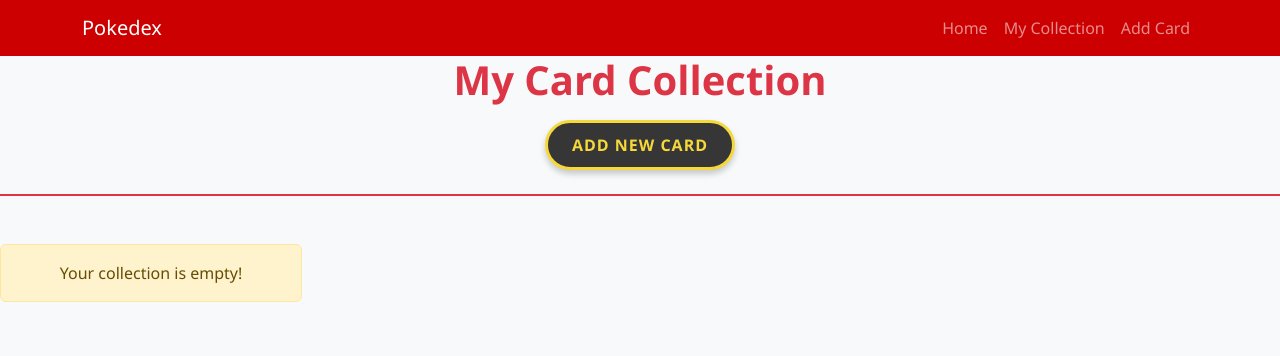
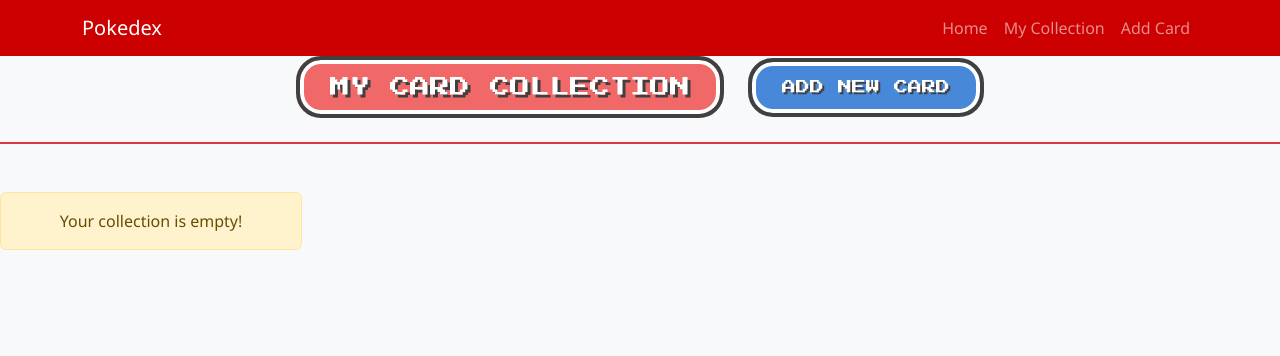
Before and after one commit to Mkamal-45/pokemon-card-collection, a Flask app: template templates/collection.html in a window 1280 px wide. Shown: the top 356 px of the page. Run offline with Flask 3, Linux system fonts and the light colour scheme; the template is opened without the code that fills it, so the values that code supplies are empty.

Commit message:
imported press start 2P font to getb the retro vibe,adjusted padding ratio on add_new_card btn and matched it to the Collection header, lowered font size on the header and set b-margin to zero

```diff
--- a/static/css/style.css
+++ b/static/css/style.css
@@ -1,5 +1,5 @@
 /*!important to override boostrap color*/
-
+@import url('https://fonts.googleapis.com/css2?family=Press+Start+2P&display=swap');
 body{
     background-color: #f8f9fa;
     font-family:'Segoe UI', Tahoma, Geneva, Verdana, sans-serif;
@@ -7,30 +7,38 @@ body{
 
 .bg-danger {
 background-color: #cc0000 !important;
-
 }
 
+.btn-retro-run {
+    font-family: 'Press Start 2P', monospace;
+    background-color: #4888d8;
+    color: white;
+    border: 4px solid #404040;
+    border-radius: 25px;
+    padding: 15px 30px;
+    text-transform: uppercase;
+    font-size: 14px;
+    box-shadow: inset 0 0 0 4px white;
+    text-shadow: 2px 2px 0px #404040;
+    transition: transform 0.1s;
+}
 
-.btn-ultraball {
-    background-color: #f0e3e3;
-    color: #f6d83a;
-    border: 3px solid #f6d83a;
-    border-radius: 50px;
-    padding: 10px 24px;
-    font-weight: 800;
+.btn-retro-run:hover {
+    transform: scale(1.05);
+    color: white;
+}
+
+.header-retro-fight {
+    font-family: 'Press Start 2P', monospace;
+    background-color: #f06868;
+    color: white;
+    border: 4px solid #404040;
+    border-radius: 25px;
+    padding: 15px 30px;
+    display: inline-block;
+    box-shadow: inset 0 0 0 4px white;
+    text-shadow: 3px 3px 0px #404040;
     text-transform: uppercase;
-    letter-spacing: 1px;
-    box-shadow: 0 4px 6px rgba(0,0,0,0.2);
-    transition: all 0.2s ease-in-out;
+    font-size: 20px;
+    margin-bottom: 0;
 }
-.btn-ultraball {
-    background-color: #363636;
-    color: #f6d83a;
-    border: 3px solid #f6d83a;
-    border-radius: 50px;
-    font-weight: 800;
-    text-transform: uppercase;
-    letter-spacing: 1px;
-    box-shadow: 0 4px 6px rgba(0,0,0,0.2);
-    transition: all 0.2s ease-in-out;
-}
--- a/templates/collection.html
+++ b/templates/collection.html
@@ -1,9 +1,9 @@
 {% extends 'base.html'%}
 
 {% block content%}
-<div class="text-center mb-5 pb-4 border-bottom border-2 border-danger">
-    <h2 class="display-6 text-danger fw-bold mb-3"> My Card Collection</h2>
-    <a href="{{url_for('views.add_card')}}" class="btn-ultraball text-decoration-none d-inline-block">Add New Card</a>
+<div class="d-flex flex-column flex-md-row justify-content-center align-items-center gap-4 mb-5 pb-4 border-bottom border-2 border-danger">
+    <h1 class="header-retro-fight mb-0"> My Card Collection</h1>
+    <a href="{{url_for('views.add_card')}}" class="btn-retro-run text-decoration-none">Add New Card</a>
 </div>
 <div class="row row-cols-1 row-cols-md-3 row-cols-lg-4 g-4">
     {% for card in cards%}
```
